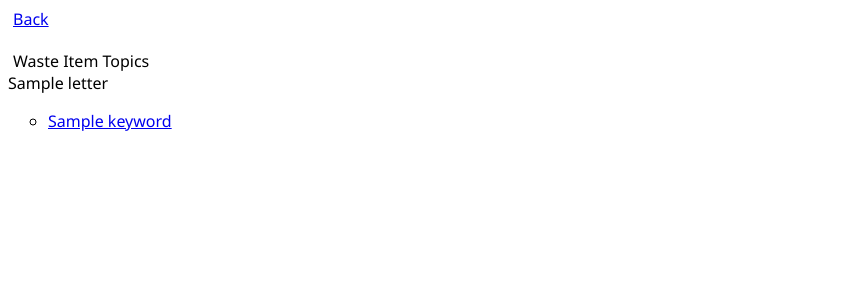
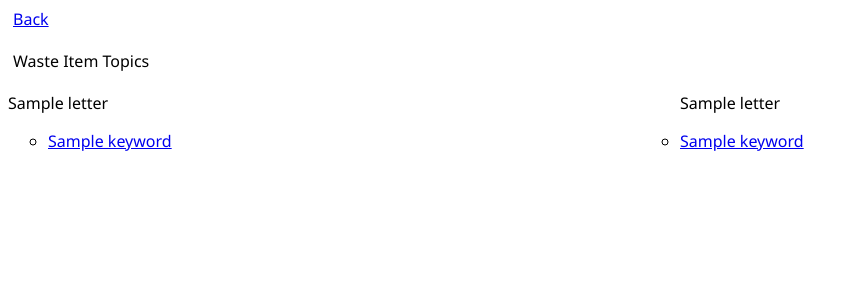
Before and after one commit to vernitgarg22/django_apps, a Django app: template waste_wizard/templates/waste_wizard/items.html in a window 1280 px wide. Shown: the top 300 px of the page, without its empty margins (0-858 px from the left). Run offline with Django 3.2, Linux system fonts and the light colour scheme; the template is opened without the code that fills it: most values are stand-ins (such as "Sample title", 1, 10 or a date in 2020).

Commit message:
Put items list in columns

```diff
--- a/waste_wizard/static/waste_wizard/style.css
+++ b/waste_wizard/static/waste_wizard/style.css
@@ -3,11 +3,21 @@ body {
 }
 
 .item_topics {
-    padding: 20px 0 0 5px;
+    padding: 20px 0 20px 5px;
 }
 
 .back_link {
     margin-left: 5px;
+}
+
+.item_list_row {
+    clear: left;
+}
+
+.item_list_first {
+    float: left;
+    margin-right: 40px;
+    width: 50%;
 }
 
 ul {
--- a/waste_wizard/templates/waste_wizard/items.html
+++ b/waste_wizard/templates/waste_wizard/items.html
@@ -12,8 +12,15 @@
             Waste Item Topics
         </div>
 
-        {% for keyword_set in keyword_sets %}
-            {% include "waste_wizard/partials/letter_items.html" with letter=keyword_set.letter keywords=keyword_set.keywords %}
+        {% for t0, t1 in tuples %}
+            <div class="item_list_row">
+                <div class="item_list_first">
+                    {% include "waste_wizard/partials/letter_items.html" with letter=t0.letter keywords=t0.keywords %}
+                </div>
+                <div>
+                    {% include "waste_wizard/partials/letter_items.html" with letter=t1.letter keywords=t1.keywords %}
+                </div>
+            </div>
         {% endfor %}
 
     </body>
```
Also changed, not shown: waste_wizard/views.py (+11 -0 lines).
